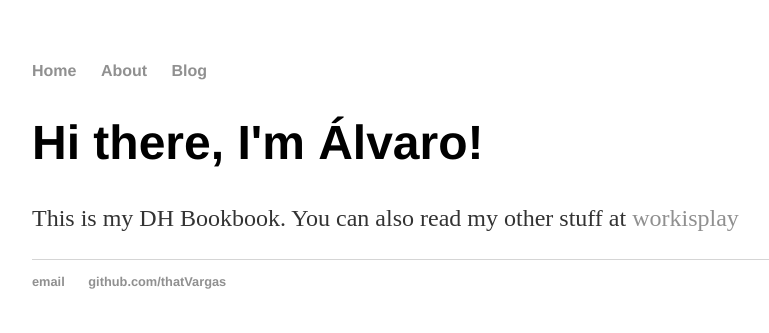
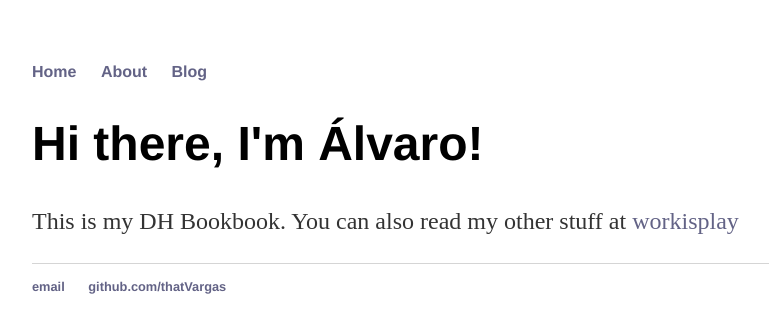
Before and after one commit to thatVargas/thatvargas.github.io, a Jekyll site: the page built from index.html, in a window 1280 px wide. Shown: the top 333 px of the page, without its empty margins (160-929 px from the left). Built offline with Jekyll 4.4.1, drawn with Linux system fonts in a browser that asks for light colours.

Commit message:
Update main.css

```diff
--- a/css/main.css
+++ b/css/main.css
@@ -1,11 +1,11 @@
 body { margin: 60px auto; width: 70%; }
 
-a { text-decoration: none; color: #909090; }
+a { text-decoration: none; color: #636386; }
 a:hover { text-decoration: underline; }
 
 img.wrap {float: right}
 
-p, ul { font-size: 1.5em; line-height: 1.4em; color: #333; }
+p, ul { font-size: 1.5em; line-height: 1.5em; color: #333; }
 
 h1, h2, h3, h4 { font-family: 'Helvetica', 'Arial', 'Sans-Serif'; }
 h1 { font-size: 3em;  }
```
